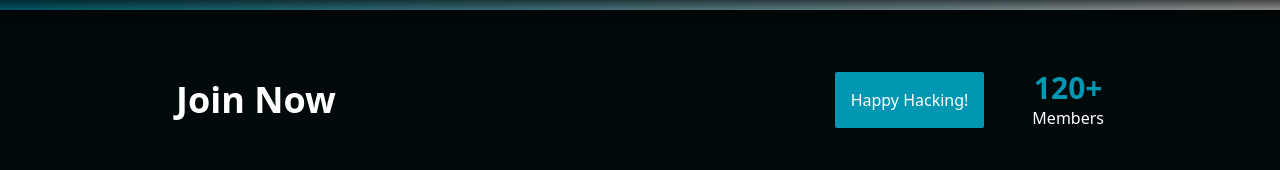
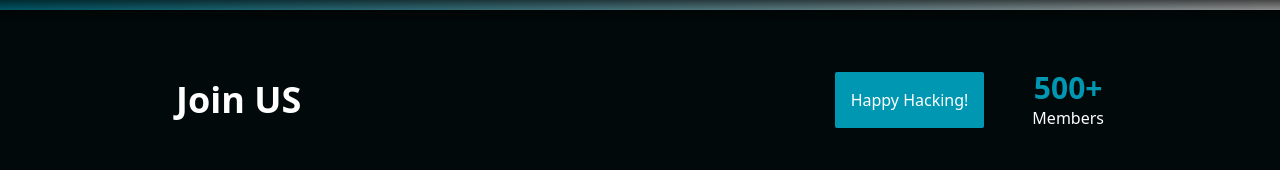
Before and after one commit to codewavehub/newWebsite, a website: page index.html in a window 1280 px wide. Shown: the part 3260-3430 px from the top of the page. Drawn offline with Linux system fonts and the light colour scheme.

Commit message:
Update index.html

```diff
--- a/index.html
+++ b/index.html
@@ -1348,14 +1348,14 @@
           class="container max-w-screen-xl flex place-content-center justify-between"
         >
           <div class="flex justify-center items-center">
-            <h1 class="text-white text-4xl font-semibold">Join Now</h1>
+            <h1 class="text-white text-4xl font-semibold">Join US</h1>
           </div>
           <div class="flex gap-12 justify-center items-center">
             <button class="text-white bg-primary rounded-sm font-medium p-4">
               Happy Hacking!
             </button>
             <div justify-center items-center>
-              <h2 class="text-primary text-3xl font-semibold">120+</h2>
+              <h2 class="text-primary text-3xl font-semibold">500+</h2>
               <h3 class="text-white">Members</h3>
             </div>
           </div>
```
